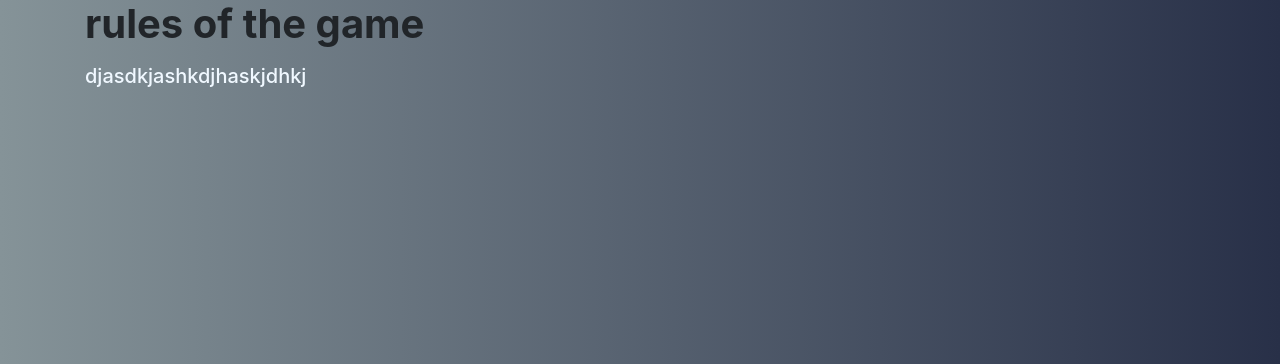
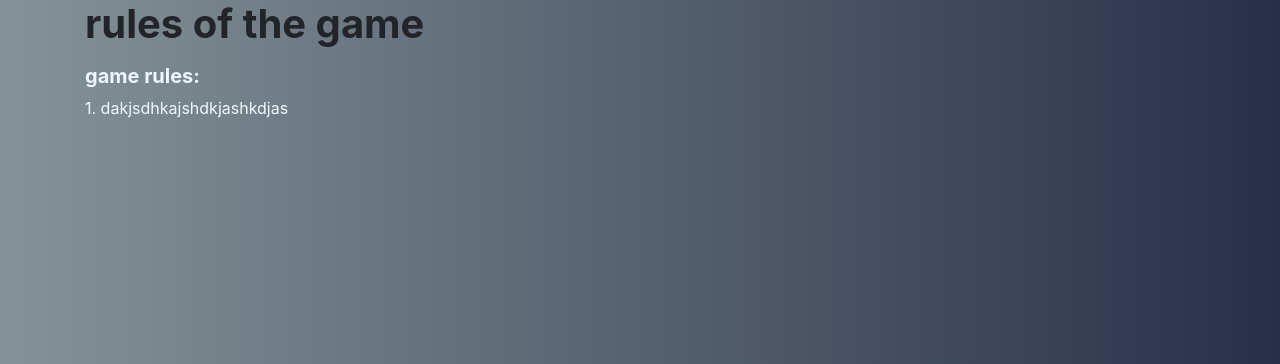
Before and after one commit to rjuliangt/IA-Go-moku, a Flask app: page /game_rules in a window 1280 px wide. Shown: the part 56-420 px from the top of the page. Run offline with Flask 2, Linux system fonts and the light colour scheme; some libraries are stand-ins or nearby versions.

Commit message:
pre merge 21:25

```diff
--- a/Web/templates/rules.html
+++ b/Web/templates/rules.html
@@ -5,8 +5,10 @@
     <h1><strong>rules of the game</strong></h1>
     <p>
         <h5 style="color: aliceblue">
-            djasdkjashkdjhaskjdhkj
+            <strong>game rules:</strong>
         </h5>
+        <p style="color: aliceblue">
+            1. dakjsdhkajshdkjashkdjas
 </main>
 </div>
 {% endblock %}
--- a/Web/web_configure.py
+++ b/Web/web_configure.py
@@ -31,6 +31,14 @@ def player_move():
     return jsonify({"Juagador": ""})
 
 
+@app.route('/api/get_move', methods=['POST'])
+def get_move():
+    """
+    :return:move action API
+    """
+    pass
+
+
 # RUN SERVER FLASK
 if __name__ == '__main__':
     # app.run(port = 3000, debug = True) UNA MANERA MAS DE ESTABLECER UN PUERTO ESPECIFICO
```
Also changed, not shown: Web/static/img/favicon.ico (added).
